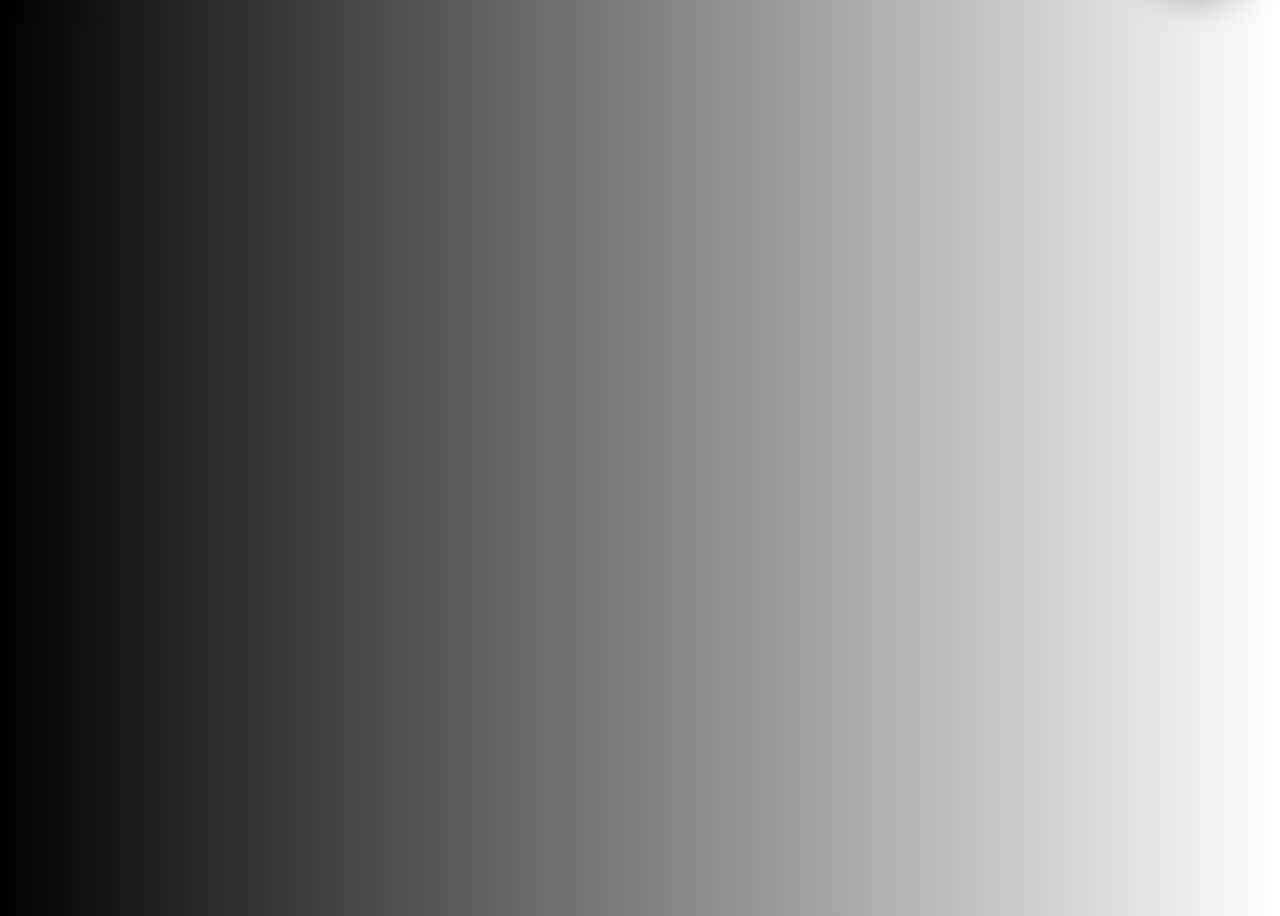
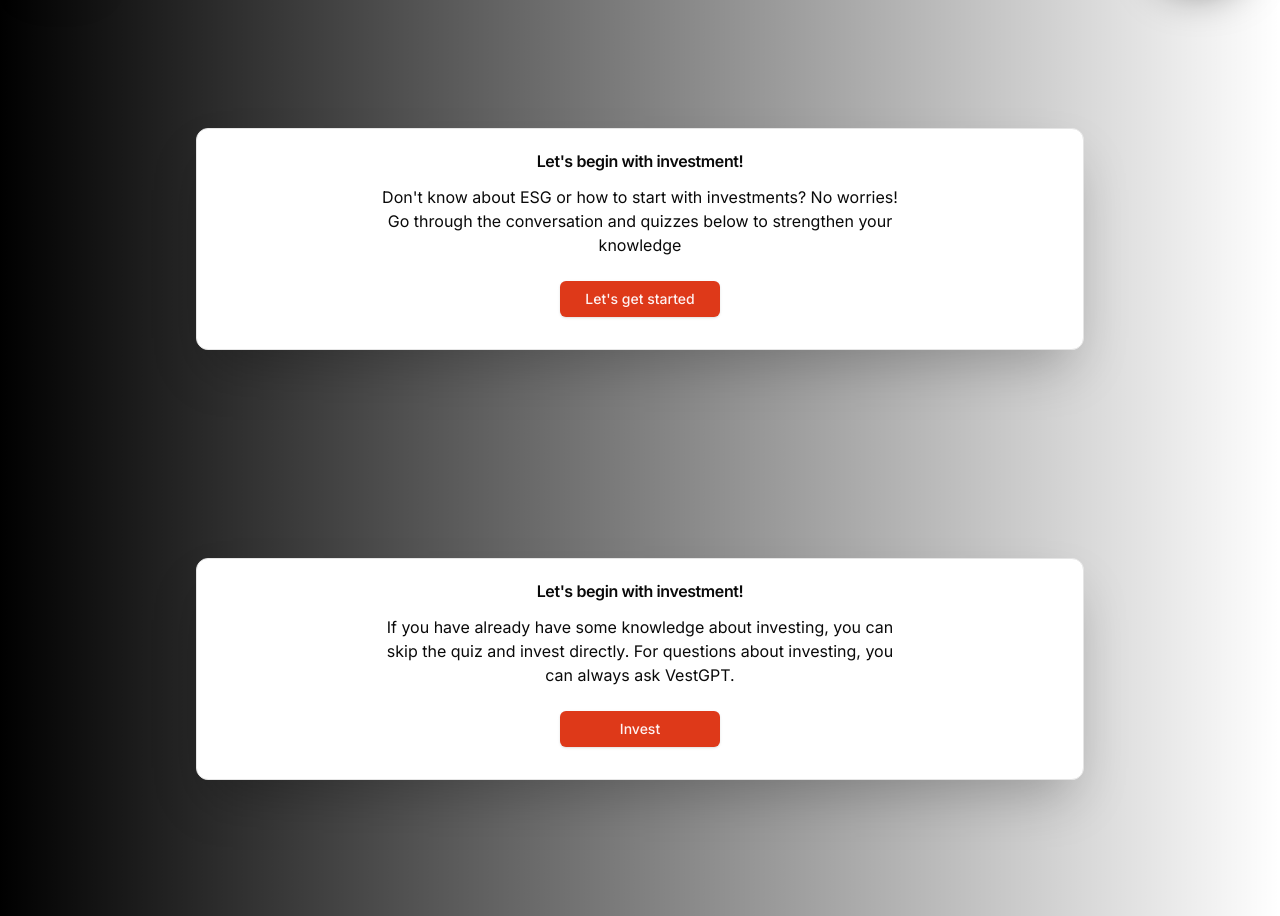
Before and after one commit to saiyam3243/Procrastihack, a Next.js app: page / in a window 1280 px wide. Shown: the part 800-1716 px from the top of the page. Built offline with nearby package versions, Linux system fonts and the light colour scheme.

Commit message:
Remove aos

```diff
--- a/app/page.tsx
+++ b/app/page.tsx
@@ -6,11 +6,11 @@ import { Quiz } from '@/components/home/quiz';
 import { Card, CardContent, CardFooter, CardTitle } from '@/components/ui/card';
 import { useState, useRef } from "react";
 import { PlayIcon, PauseIcon } from 'lucide-react';
-import AOS from 'aos';
-import 'aos/dist/aos.css';
+// import AOS from 'aos';
+// import 'aos/dist/aos.css';
 
 export default function Home() {
-  AOS.init();
+  // AOS.init();
   const router = useRouter();
   const videoRef = useRef<HTMLVideoElement>(null);
   const [videoPlaying, setVideoPlaying] = useState(true);
@@ -45,7 +45,7 @@ export default function Home() {
         <source src="/esg.mp4" type="video/mp4" />
       </video>
 
-      <Card data-aos="fade-up" data-aos-duration="800" className="p-2 flex flex-col items-center justify-center shadow-2xl w-3/4 z-10 mb-20">
+      <Card className="p-2 flex flex-col items-center justify-center shadow-2xl w-3/4 z-10 mb-20">
         <CardTitle className="p-4">Let's begin with investment!</CardTitle>
         <CardContent className="text-center w-2/3">
           Don't know about ESG or how to start with investments? No worries! Go through the conversation and quizzes below to strengthen your knowledge
@@ -55,7 +55,9 @@ export default function Home() {
         </CardFooter>
       </Card>
 
-      <Card data-aos="fade-up" data-aos-duration="800" className="p-2 flex flex-col items-center justify-center shadow-2xl  w-3/4 mb-10 z-10">
+      <Card
+      //data-aos="fade#-up" data-aos-duration="1200"
+       className="p-2 flex flex-col items-center justify-center shadow-2xl w-3/4 mb-10 z-10">
         <CardTitle className="p-4">Let's begin with investment!</CardTitle>
         <CardContent className="text-center w-2/3">
           If you have already have some knowledge about investing, you can skip the quiz and invest directly. For questions about investing, you can always ask VestGPT.
--- a/package.json
+++ b/package.json
@@ -16,7 +16,6 @@
     "@types/node": "20.1.4",
     "@types/react": "18.2.6",
     "@types/react-dom": "18.2.4",
-    "aos": "^3.0.0-beta.6",
     "autoprefixer": "10.4.14",
     "class-variance-authority": "^0.7.0",
     "clsx": "^2.1.0",
@@ -46,8 +45,5 @@
   "bugs": {
     "url": "https://github.com/saiyam3243/Procrastihack/issues"
   },
-  "homepage": "https://github.com/saiyam3243/Procrastihack#readme",
-  "devDependencies": {
-    "@types/aos": "^3.0.7"
-  }
+  "homepage": "https://github.com/saiyam3243/Procrastihack#readme"
 }
```
Also changed, not shown: 1 other file (tests, documents, lock files or other folders).
